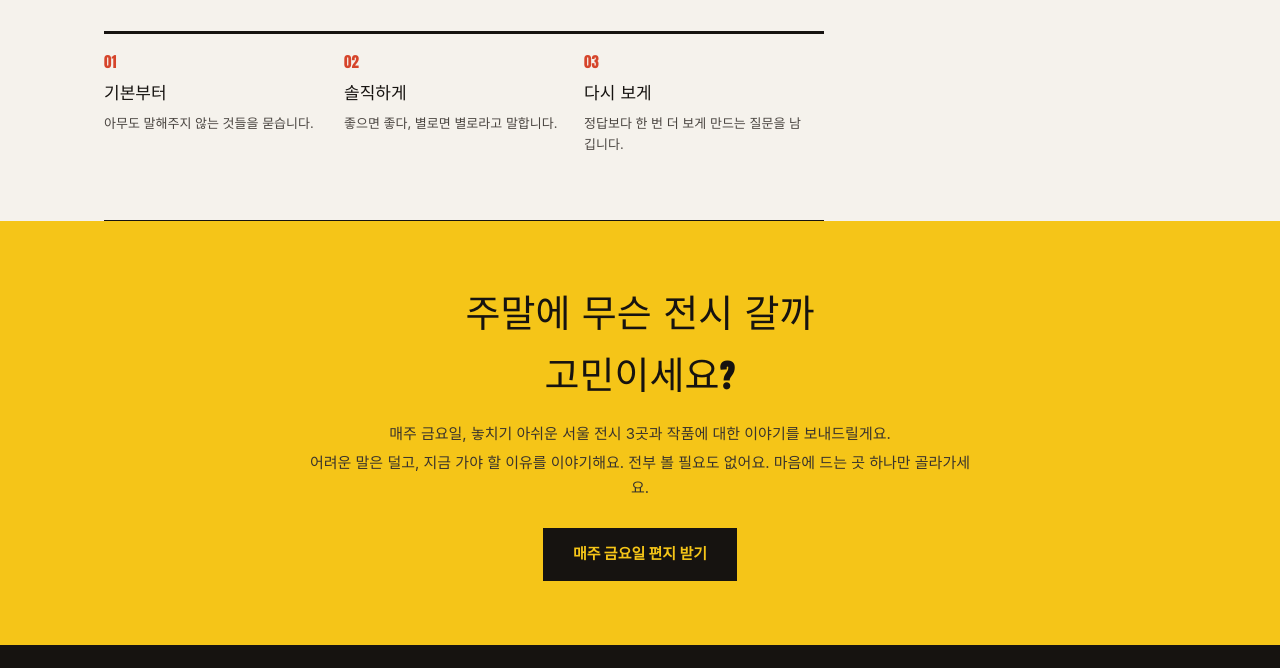
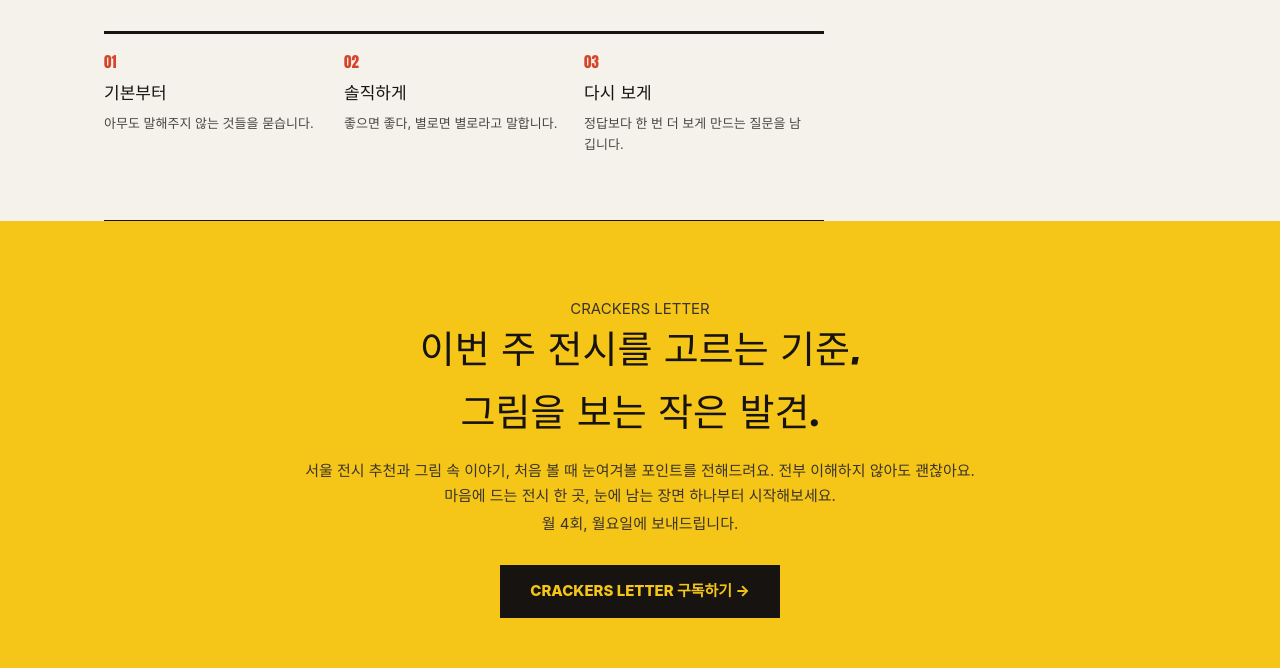
Before and after one commit to fotoparker5/crackers-site, a website: page index.html in a window 1280 px wide. Shown: the part 5220-5888 px from the top of the page. Drawn offline with Linux system fonts and the light colour scheme; a web font is replaced by a local one.

Commit message:
Update approved homepage newsletter introduction: Monday, four issues monthly

```diff
--- a/index.html
+++ b/index.html
@@ -220,10 +220,11 @@
 
   <section class="news">
     <div class="in">
-      <h2>주말에 무슨 전시 갈까<br>고민이세요?</h2>
-      <p>매주 금요일, 놓치기 아쉬운 서울 전시 3곳과 작품에 대한 이야기를 보내드릴게요.</p>
-      <p>어려운 말은 덜고, 지금 가야 할 이유를 이야기해요. 전부 볼 필요도 없어요. 마음에 드는 곳 하나만 골라가세요.</p>
-      <a href="https://maily.so/crackers" target="_blank" rel="noopener">매주 금요일 편지 받기</a>
+      <p>CRACKERS LETTER</p>
+      <h2>이번 주 전시를 고르는 기준,<br>그림을 보는 작은 발견.</h2>
+      <p>서울 전시 추천과 그림 속 이야기, 처음 볼 때 눈여겨볼 포인트를 전해드려요. 전부 이해하지 않아도 괜찮아요. 마음에 드는 전시 한 곳, 눈에 남는 장면 하나부터 시작해보세요.</p>
+      <p>월 4회, 월요일에 보내드립니다.</p>
+      <a href="https://maily.so/crackers" target="_blank" rel="noopener">CRACKERS LETTER 구독하기 →</a>
     </div>
   </section>
 </main>
```
